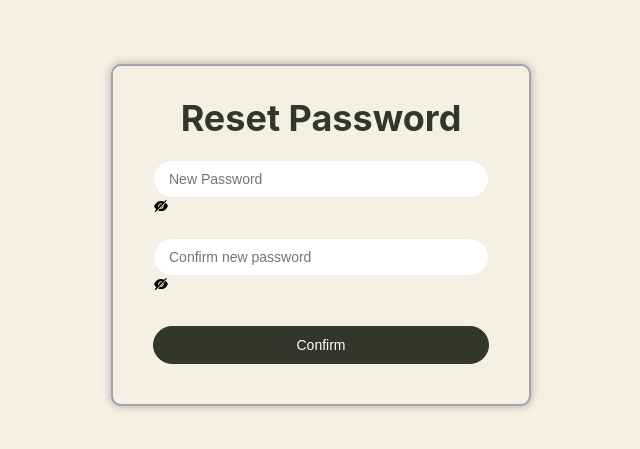
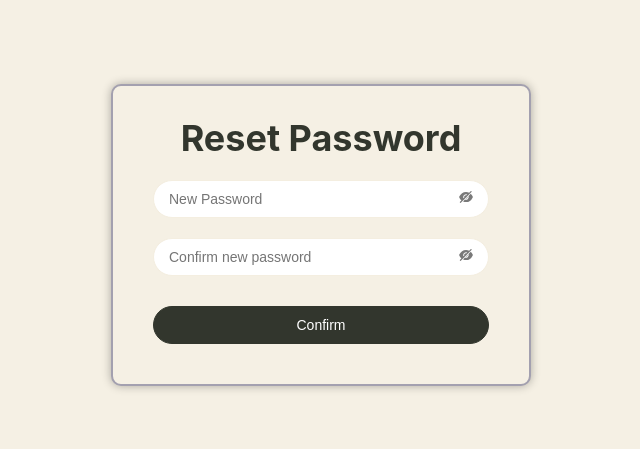
Before and after one commit to mahfouz72/LiBooks, a React (Create React App) app in the folder frontend/: page /resetPassword/1 in a window 1280 px wide. Shown: the part 165-614 px from the top of the page, without its empty margins (319-959 px from the left). Built offline with nearby package versions, Linux system fonts and the light colour scheme.

Commit message:
Fix a typo in UI request

```diff
--- a/frontend/src/APIs/resetPasswordAuth.js
+++ b/frontend/src/APIs/resetPasswordAuth.js
@@ -5,7 +5,7 @@ axios.defaults.baseURL = BACKEND_BASE;
 
 const resetPasswordRequest = async (password, token) => {
     try {
-        const response = await fetch(BACKEND_BASE + RESETPASSWORD_API +`?passwprd=${password}&token=${token}`,{
+        const response = await axios.post(BACKEND_BASE + RESETPASSWORD_API +`?password=${password}&token=${token}`,{
             method: "POST",
             headers: {"Content-Type": "application/json"},
         });
--- a/frontend/src/Components/Fields/Password/password.jsx
+++ b/frontend/src/Components/Fields/Password/password.jsx
@@ -20,7 +20,7 @@ const PasswordField = ({ value, setValue, placeholder }) => {
           className="w-full px-4 py-2 border border-gray-300 rounded-md"
         />
         <span
-          className="absolute right-3 top-1/2 transform -translate-y-1/2 cursor-pointer text-gray-500 hover:text-gray-700"
+          className="icon"
           onClick={handleTogglePassword}
           aria-label={showPassword ? 'Hide password' : 'Show password'}
         >
--- a/frontend/src/pages/forgetPassword/ResetPasswordForm.jsx
+++ b/frontend/src/pages/forgetPassword/ResetPasswordForm.jsx
@@ -49,7 +49,7 @@ function ResetPasswordForm(){
             else{
                 const errorMessage = await response.text();
                 console.log(errorMessage);
-                setErrorMessage("Something went wrong, Try again later!");
+                setErrorMessage("Reset link is expired, Try to send another reset request");
             }
 
         } catch (error) {
--- a/frontend/src/styles/form.css
+++ b/frontend/src/styles/form.css
@@ -34,6 +34,16 @@ form h1 {
     border: 1px solid #F4EEE0;
     border-radius: 30px;
     font-size: 14px;
+    box-sizing: border-box;
+}
+
+.icon {
+    position: absolute;
+    top: 50%;
+    right: 15px;
+    transform: translateY(-50%);
+    cursor: pointer;
+    color: #797979;
 }
 
 .rememberme-forget {
```
